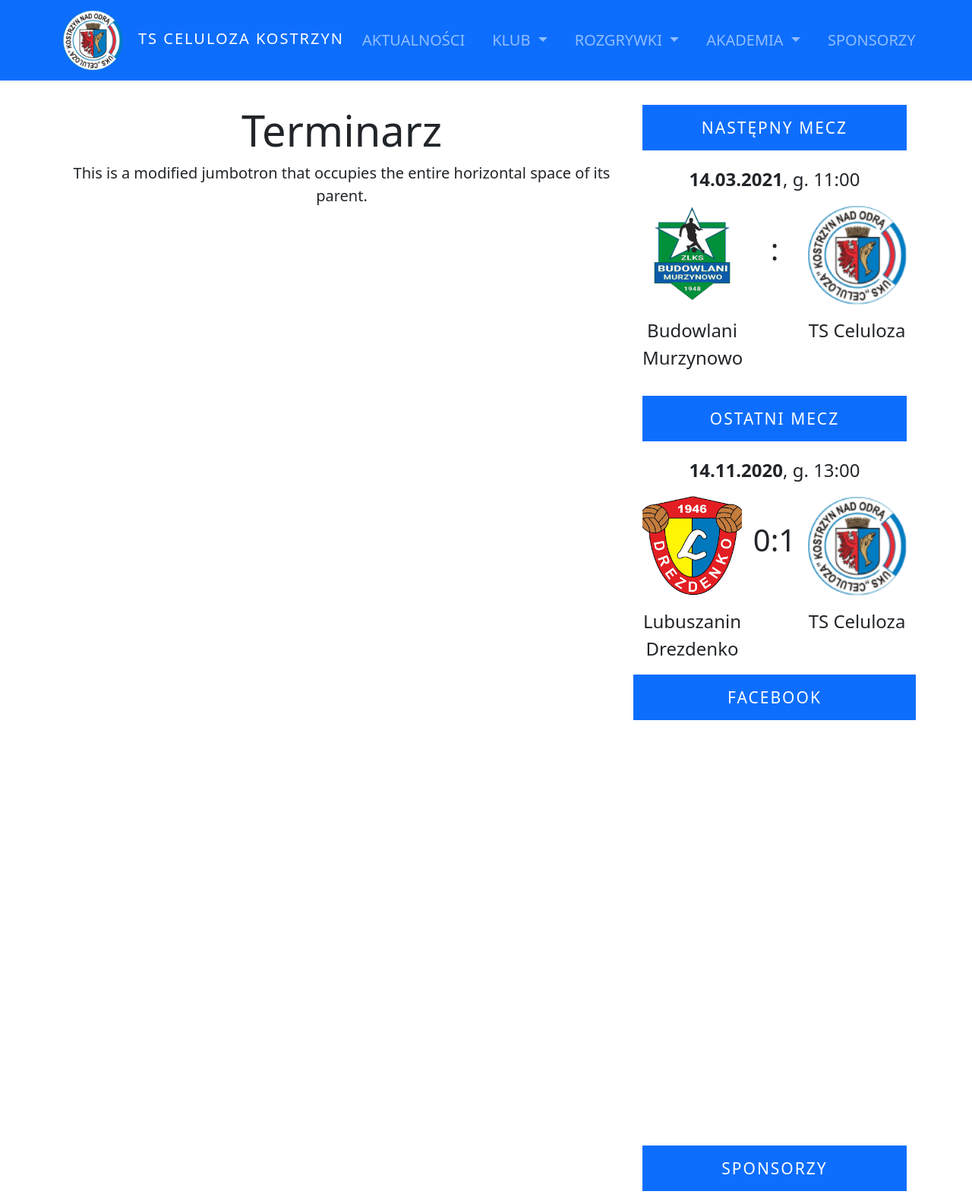
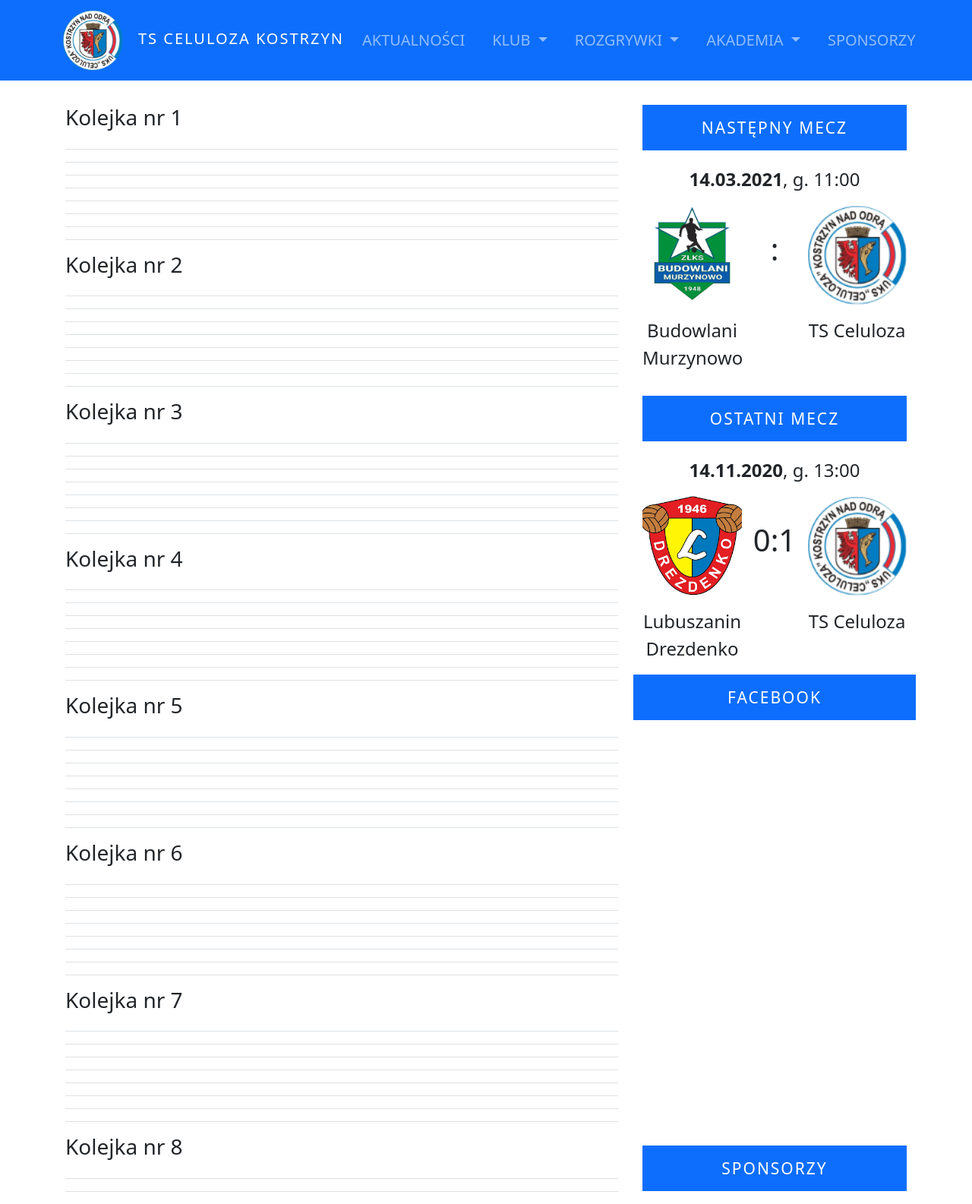
Before and after one commit to keybipl/CelulozaFLASK, a Flask app: page /schedule in a window 1280 px wide. Shown: the top 1585 px of the page at 76% size. Run offline with Flask 2, Linux system fonts and the light colour scheme; parts of the project's set-up code (start-up, migrations or seed data) failed here and were passed over; some libraries are stand-ins or nearby versions.

Commit message:
terminarz

```diff
--- a/app.py
+++ b/app.py
@@ -4,7 +4,7 @@
 from passlib.hash import sha256_crypt
 from functools import wraps
 import sqlite3
-from minut import lista
+from minut import zestaw_par
 
 app = Flask(__name__)
 
@@ -14,7 +14,8 @@
 
 DATABASE = 'news.db'
 
-clubs = lista()
+clubs = zestaw_par()
+clubs()
 
 
 def get_db():
--- a/templates/terminarz.html
+++ b/templates/terminarz.html
@@ -1,12 +1,28 @@
 {% extends 'layout.html' %}
 
 {% block body %}
-<div class="jumbotron text-center">
-    <h1 class="display-4">Terminarz</h1>
-    <p class="lead">This is a modified jumbotron that occupies the entire horizontal space of its parent.
-    </p>
-</div>
 
+{% for k in range(34) %}
+<h3>Kolejka nr {{k+1}}</h3>
 
-
+<!-- {% for i in range(16) %}
+{% set count = i %}
+{% if count is divisibleby 2 %}
+{{clubs[k][i]}}
+{% else %}
+{{clubs[k][i]}}
+{% endif %}
+{% endfor %} -->
+<table class="table">
+    <tr>{% for i in range(16) %}{% set count = i %}
+        {% if count is divisibleby 2 %}
+        <td class="col">{{clubs[k][i]}}</td>
+        {% else %}
+        <td class="col">{{clubs[k][i]}}</td>
+        <td class="col"></td>
+        <td class="col"></td>
+    </tr>{% endif %}
+    {% endfor %}
+</table>
+{% endfor %}
 {% endblock %}
```
Also changed, not shown: minut.py (+9 -15 lines).
